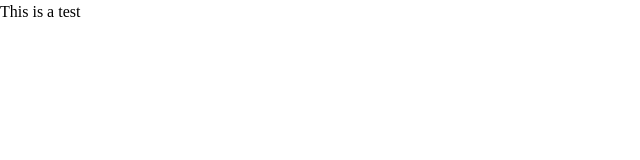
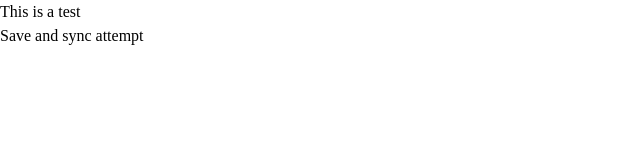
Before and after one commit to imd1005-web-development-winter-2023/assignment-02-RoboRaccoon, a plain HTML site: page index.html in a window 1280 px wide. Shown: the whole page, without its empty margins (0-640 px from the left). Drawn offline with Linux system fonts and the light colour scheme.

Commit message:
Save and Sync Test

```diff
--- a/index.html
+++ b/index.html
@@ -20,7 +20,11 @@
     <link rel="stylesheet" href="style.css" />
   </head>
   <body>
+
+    <!-- Git hub testing -->
     <p> This is a test </p>
+    <p> Save and sync attempt</p>
+
     <!--
 
       YOU HAVE TO MODIFY THE HTML TO BUILD YOUR AWESOME PAGE
```
